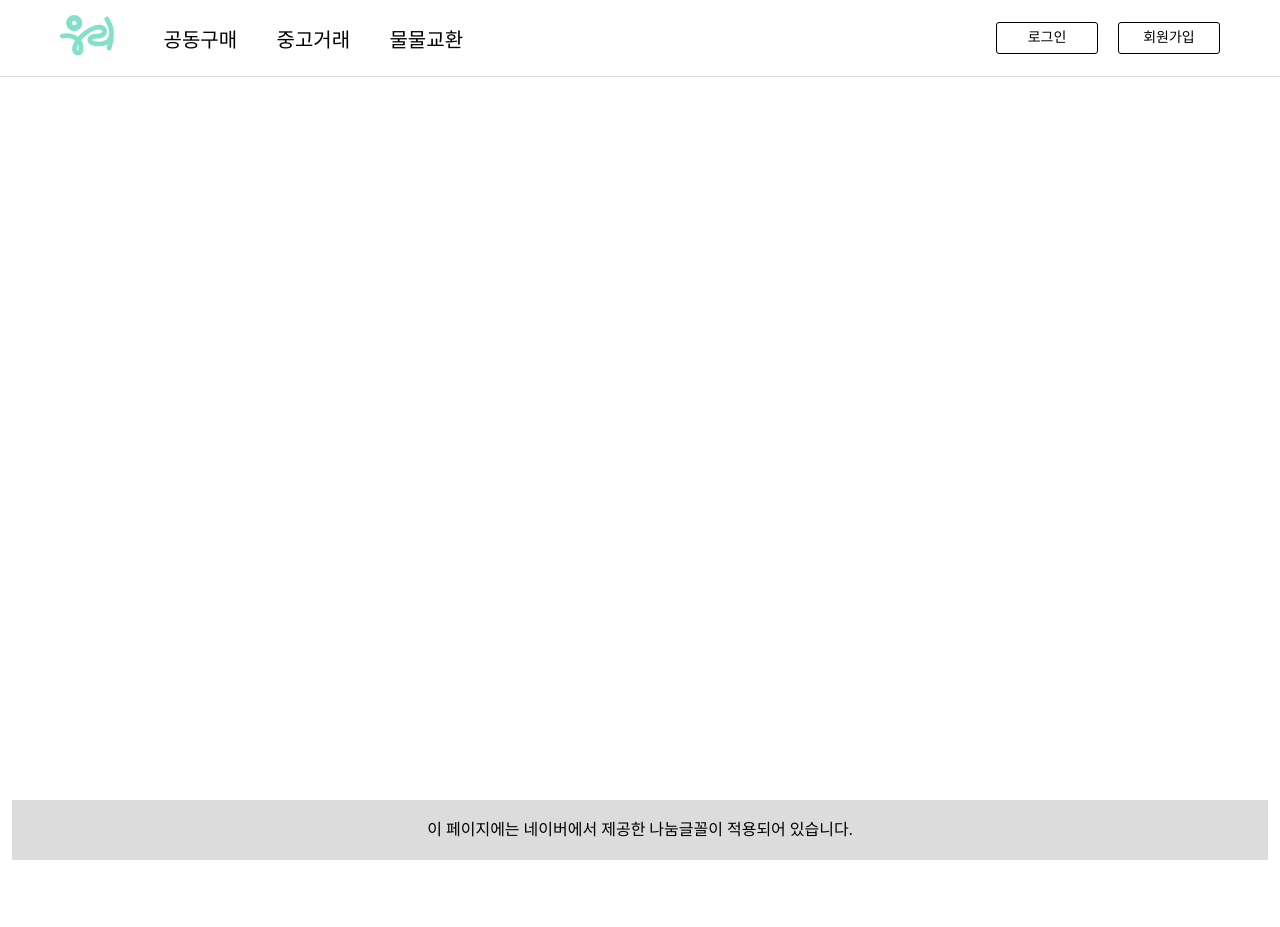
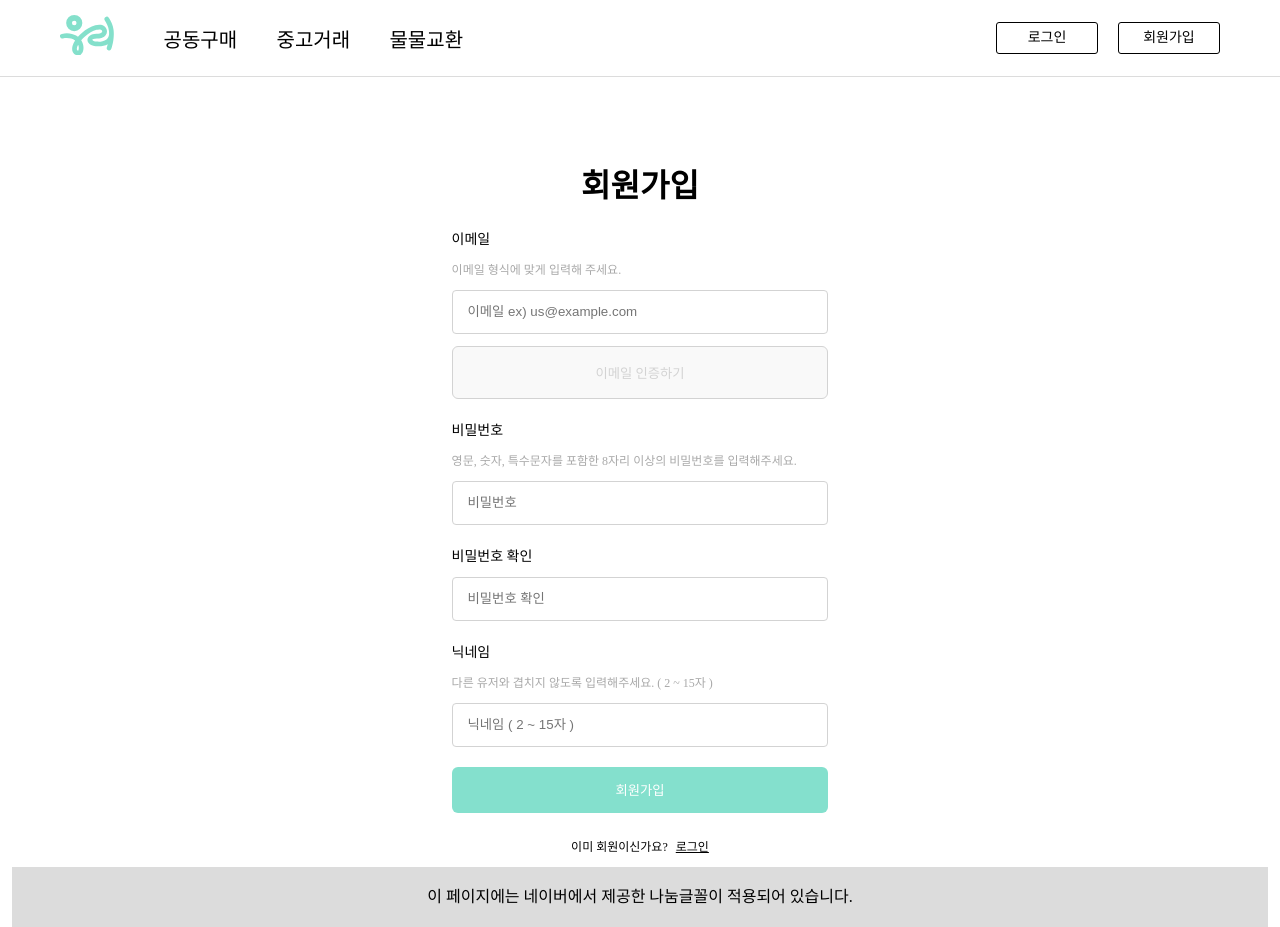
Before and after one commit to jinsu-k/us, a React (Create React App) app: page /signup in a window 1280 px wide. Before the commit the page ends 860 px from the top, so only its background shows below. Built offline with nearby package versions, Linux system fonts and the light colour scheme; a web font is replaced by a local one.

Commit message:
[Feat] #3: 회원가입 View 추가

```diff
--- a/src/Common/Header/HeaderButtons.tsx
+++ b/src/Common/Header/HeaderButtons.tsx
@@ -15,11 +15,11 @@ export default function HeaderButtons() {
   const [isOpenMenu, setIsOpenMenu] = useState(false);
   const [currentUser, setCurrentUser] = useRecoilState(currentUserState);
 
+  // 임시 로그아웃 기능
   const signOut = () => {
     setIsOpenMenu(false);
     setCurrentUser(false);
   };
-  //
 
   const openMenuHandler = () => setIsOpenMenu(!isOpenMenu);
 
@@ -35,7 +35,9 @@ export default function HeaderButtons() {
       ) : (
         <>
           <Button onClick={() => navigator('/signin')}>로그인</Button>
-          <Button className="last_item">회원가입</Button>
+          <Button className="last_item" onClick={() => navigator('/signup')}>
+            회원가입
+          </Button>
         </>
       )}
     </HeaderButtonBlock>
--- a/src/Pages/SignIn/SignIn.style.ts
+++ b/src/Pages/SignIn/SignIn.style.ts
@@ -20,7 +20,6 @@ export const SignInWrapper = styled.div`
 
 export const SiginInTitle = styled.h1`
   text-align: center;
-  color: ${props => props.theme.colors.gray2};
 
   font-family: ${props => props.theme.fontFamily.bold};
 `;
--- /dev/null
+++ b/src/Pages/SignUp/SignUp.style.ts
@@ -0,0 +1,134 @@
+import styled from 'styled-components';
+
+type EmailVerificationButtonProps = {
+  active: boolean;
+};
+
+type SignUpOptionTextProps = {
+  highlight?: boolean;
+};
+
+export const SignUpContainer = styled.div`
+  width: 100%;
+  height: 100%;
+
+  display: flex;
+  justify-content: center;
+
+  padding-top: 5%;
+`;
+
+export const SignUpWrapper = styled.div`
+  width: 30%;
+`;
+
+export const SignUpTitle = styled.h1`
+  text-align: center;
+  font-family: ${props => props.theme.fontFamily.bold};
+`;
+
+export const SignUpFormBlock = styled.form`
+  width: 100%;
+`;
+
+export const SignUpFormLabel = styled.label`
+  font-size: 14px;
+  font-family: ${props => props.theme.fontFamily.bold};
+
+  margin-bottom: 12px;
+`;
+
+export const SignUpFormSubLabel = styled.label`
+  font-size: 12px;
+  font-family: ${props => props.theme.fontFamily.normal};
+  color: ${props => props.theme.colors.darkGray};
+  margin-bottom: 12px;
+`;
+
+export const SignUpInputBlock = styled.div`
+  width: 100%;
+
+  display: flex;
+  flex-direction: column;
+
+  justify-content: space-between;
+
+  margin-bottom: 20px;
+`;
+
+export const SignUpInput = styled.input`
+  padding: 13px 15px 14px;
+  outline: none;
+  border-radius: 4px;
+  border: 1px solid ${props => props.theme.colors.lightGray};
+`;
+
+export const EmailVerificationButton = styled.button<EmailVerificationButtonProps>`
+  outline: none;
+
+  color: ${props =>
+    props.active ? props.theme.colors.UsPointColor : props.theme.colors.lightGray};
+  background-color: ${props => props.theme.colors.ultraLightGray};
+
+  font-family: ${props => props.theme.fontFamily.bold};
+  border: 1px solid
+    ${props => (props.active ? props.theme.colors.UsPointColor : props.theme.colors.lightGray)};
+  border-radius: 6px;
+  padding: 16px;
+  margin-top: 12px;
+
+  &:hover {
+    cursor: ${props => props.active && 'pointer'};
+    opacity: ${props => props.active && '0.7'};
+  }
+  &:active {
+    cursor: ${props => props.active && 'pointer'};
+    opacity: ${props => props.active && '0.5'};
+  }
+`;
+
+export const SignUpButton = styled.button`
+  width: 100%;
+  height: 46px;
+
+  color: ${props => props.theme.colors.white};
+  background-color: ${props => props.theme.colors.UsPointColor};
+
+  border: none;
+  border-radius: 6px;
+
+  font-family: ${props => props.theme.fontFamily.bold};
+  margin-bottom: 12px;
+
+  &:hover {
+    cursor: pointer;
+    opacity: 0.7;
+  }
+  &:active {
+    cursor: pointer;
+    opacity: 0.5;
+  }
+`;
+
+export const SignUpOptionBlock = styled.div`
+  width: 100%;
+
+  display: flex;
+  flex-direction: row;
+
+  justify-content: center;
+  align-items: center;
+`;
+
+export const SignUpOptionText = styled.p<SignUpOptionTextProps>`
+  font-size: 12px;
+  font-family: ${props =>
+    props.highlight ? props.theme.fontFamily.bold : props.theme.fontFamily.light};
+
+  text-decoration: ${props => props.highlight && 'underline'};
+
+  margin-left: ${props => props.highlight && '8px'};
+  &:hover {
+    cursor: ${props => props.highlight && 'pointer'};
+  }
+`;
--- a/src/Pages/SignUp/index.tsx
+++ b/src/Pages/SignUp/index.tsx
@@ -1,6 +1,96 @@
+import { useState } from 'react';
+
+import useNavigator from 'Hooks/useNavigator';
+
+import Layout from 'Common/Layout/Layout';
+
+import {
+  EmailVerificationButton,
+  SignUpButton,
+  SignUpContainer,
+  SignUpFormBlock,
+  SignUpFormLabel,
+  SignUpFormSubLabel,
+  SignUpInput,
+  SignUpInputBlock,
+  SignUpOptionBlock,
+  SignUpOptionText,
+  SignUpTitle,
+  SignUpWrapper,
+} from './SignUp.style';
+
 /**
  * 회원가입 페이지
  */
 export default function SignUp() {
-  return <div>SignUp</div>;
+  const navigator = useNavigator();
+
+  // 임시 이메일 인증 버튼 활성화 state
+  const [isActive, setIsActive] = useState(false);
+
+  const [email, setEmail] = useState('');
+  const [password, setPassword] = useState('');
+  const [passwordCheck, setPasswordCheck] = useState('');
+  const [nickname, setNickname] = useState('');
+
+  return (
+    <Layout>
+      <SignUpContainer>
+        <SignUpWrapper>
+          <SignUpTitle>회원가입</SignUpTitle>
+          <SignUpFormBlock>
+            <SignUpInputBlock>
+              <SignUpFormLabel>이메일</SignUpFormLabel>
+              <SignUpFormSubLabel>이메일 형식에 맞게 입력해 주세요. </SignUpFormSubLabel>
+              <SignUpInput
+                placeholder={`이메일 ex) us@example.com`}
+                value={email}
+                onChange={e => setEmail(e.target.value)}
+              />
+              <EmailVerificationButton active={isActive}>이메일 인증하기</EmailVerificationButton>
+            </SignUpInputBlock>
+            <SignUpInputBlock>
+              <SignUpFormLabel>비밀번호</SignUpFormLabel>
+              <SignUpFormSubLabel>
+                영문, 숫자, 특수문자를 포함한 8자리 이상의 비밀번호를 입력해주세요.
+              </SignUpFormSubLabel>
+              <SignUpInput
+                placeholder={`비밀번호`}
+                type={'password'}
+                value={password}
+                onChange={e => setPassword(e.target.value)}
+              />
+            </SignUpInputBlock>
+            <SignUpInputBlock>
+              <SignUpFormLabel>비밀번호 확인</SignUpFormLabel>
+              <SignUpInput
+                placeholder={`비밀번호 확인`}
+                type={'password'}
+                value={passwordCheck}
+                onChange={e => setPasswordCheck(e.target.value)}
+              />
+            </SignUpInputBlock>
+            <SignUpInputBlock>
+              <SignUpFormLabel>닉네임</SignUpFormLabel>
+              <SignUpFormSubLabel>
+                다른 유저와 겹치지 않도록 입력해주세요. ( 2 ~ 15자 )
+              </SignUpFormSubLabel>
+              <SignUpInput
+                placeholder={`닉네임 ( 2 ~ 15자 )`}
+                value={nickname}
+                onChange={e => setNickname(e.target.value)}
+              />
+            </SignUpInputBlock>
+          </SignUpFormBlock>
+          <SignUpButton>회원가입</SignUpButton>
+          <SignUpOptionBlock>
+            <SignUpOptionText>이미 회원이신가요?</SignUpOptionText>
+            <SignUpOptionText highlight onClick={() => navigator('/signin')}>
+              로그인
+            </SignUpOptionText>
+          </SignUpOptionBlock>
+        </SignUpWrapper>
+      </SignUpContainer>
+    </Layout>
+  );
 }
--- a/src/Styles/Theme/theme.ts
+++ b/src/Styles/Theme/theme.ts
@@ -4,6 +4,11 @@ const colors = {
   UsPointColor: '#84e0cd',
   gray: '#e9ecef',
   gray2: '#808080',
+  gainsboro: '#dcdcdc',
+  lightGray: '#d3d3d3',
+  ultraLightGray: '#f9f9f9',
+  silver: '#c0c0c0',
+  darkGray: '#a9a9a9',
   white: '#ffffff',
 };
 
```
